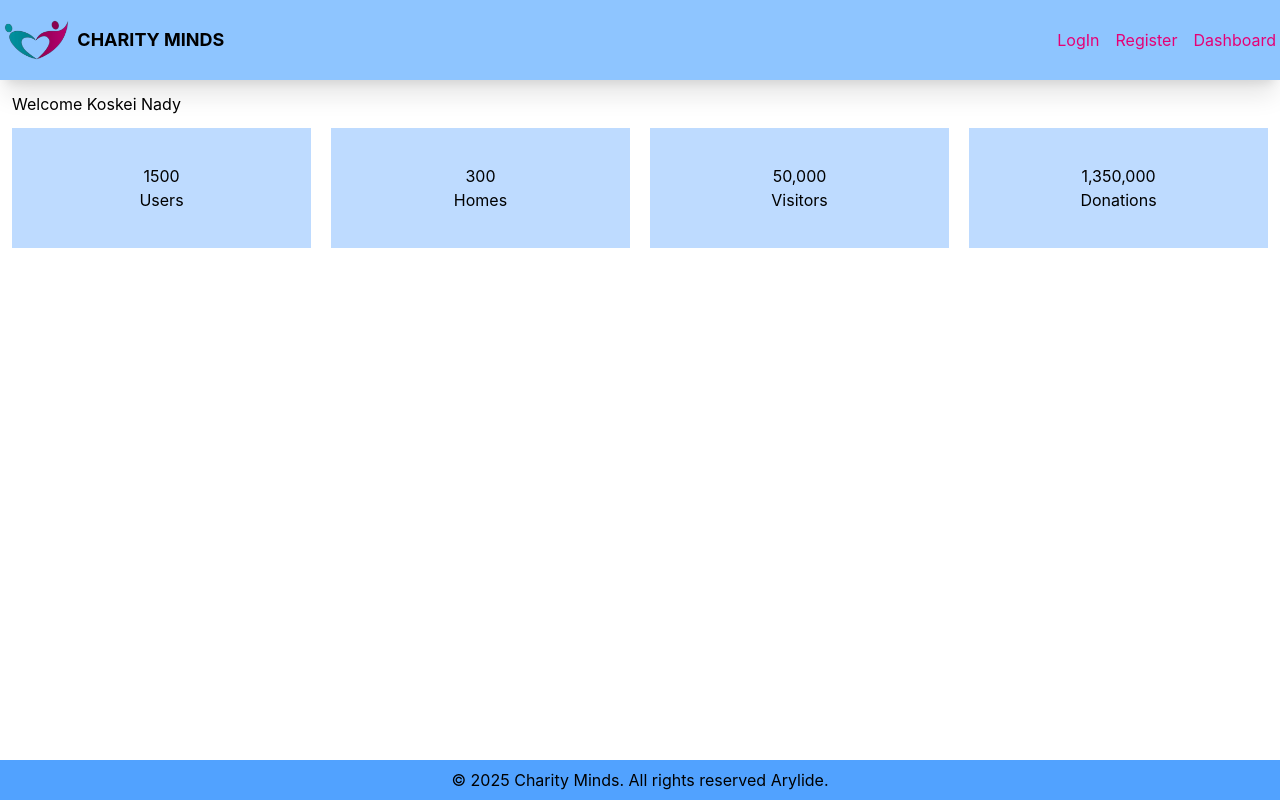
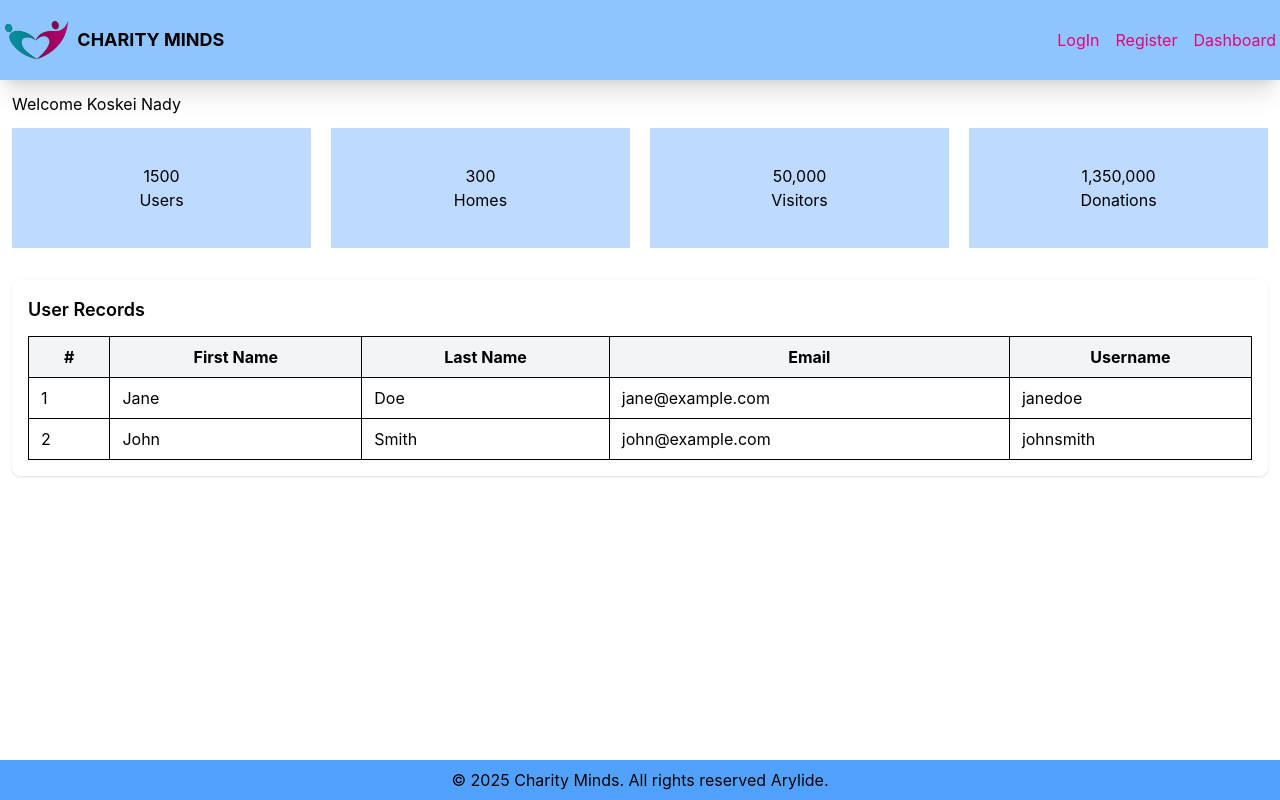
Before and after one commit to NadyKoskei/react_tailwind_express, a React (Vite) app in the folder client/: page /admin in a window 1280 px wide. Built offline with nearby package versions, Linux system fonts and the light colour scheme.

Commit message:
users table

```diff
--- a/client/src/components/dashboard.jsx
+++ b/client/src/components/dashboard.jsx
@@ -44,9 +44,41 @@ const DashBoard = () => {
             <h2>Donations</h2>
           </div>
         </div>
+
+        <div className="mt-8 overflow-x-auto bg-white rounded-lg shadow-sm p-4">
+          <h2 className="text-lg font-semibold mb-3">User Records</h2>
+          <table className="min-w-full border border-gray-200">
+            <thead className="bg-gray-100">
+              <tr>
+                <th className="px-3 py-2 border">#</th>
+                <th className="px-3 py-2 border">First Name</th>
+                <th className="px-3 py-2 border">Last Name</th>
+                <th className="px-3 py-2 border">Email</th>
+                <th className="px-3 py-2 border">Username</th>
+              </tr>
+            </thead>
+            <tbody>
+              <tr>
+                <td className="px-3 py-2 border">1</td>
+                <td className="px-3 py-2 border">Jane</td>
+                <td className="px-3 py-2 border">Doe</td>
+                <td className="px-3 py-2 border">jane@example.com</td>
+                <td className="px-3 py-2 border">janedoe</td>
+              </tr>
+              <tr>
+                <td className="px-3 py-2 border">2</td>
+                <td className="px-3 py-2 border">John</td>
+                <td className="px-3 py-2 border">Smith</td>
+                <td className="px-3 py-2 border">john@example.com</td>
+                <td className="px-3 py-2 border">johnsmith</td>
+              </tr>
+            </tbody>
+          </table>
+        </div>
+
       </main>
     </>
-  )
+  );
 };
 
 export { DashBoard };
```
Lines whose indentation alone changed are shown as unchanged.
